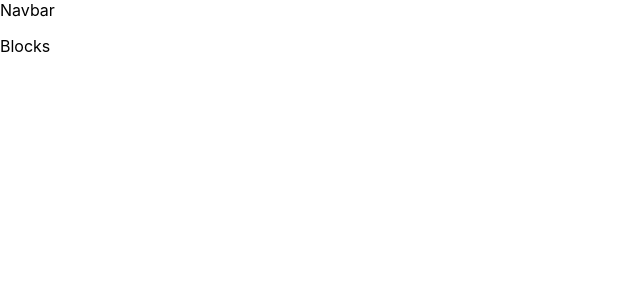
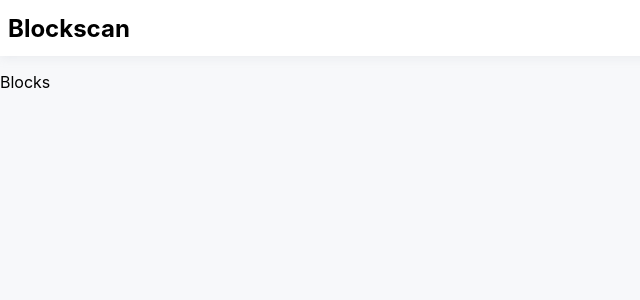
Before and after one commit to UrbanWill/eth-block-explorer, a React (Vite) app: page / in a window 1280 px wide. Shown: the top 300 px of the page, without its empty margins (0-640 px from the left). Built offline with nearby package versions, Linux system fonts and the light colour scheme.

Commit message:
Added basic navbar style

```diff
--- a/src/App.css
+++ b/src/App.css
@@ -1,4 +1,4 @@
 .App {
-  background-color: #fff;
+  background-color: #f7f8fa;
   min-height: 100vh;
 }
--- a/src/Components/Common/Navbar/index.tsx
+++ b/src/Components/Common/Navbar/index.tsx
@@ -1,8 +1,9 @@
 import { FC } from 'react';
+import './navbar.css';
 
 const Navbar: FC = () => (
-  <div>
-    <span>Navbar</span>
+  <div className="navbar">
+    <h2>Blockscan</h2>
   </div>
 );
 
--- /dev/null
+++ b/src/Components/Common/Navbar/navbar.css
@@ -0,0 +1,8 @@
+.navbar {
+  background-color: white;
+  height: 40px;
+  display: flex;
+  align-items: center;
+  padding: 8px;
+  box-shadow: 0 2px 10px rgb(151 164 175 / 15%);
+}
```
